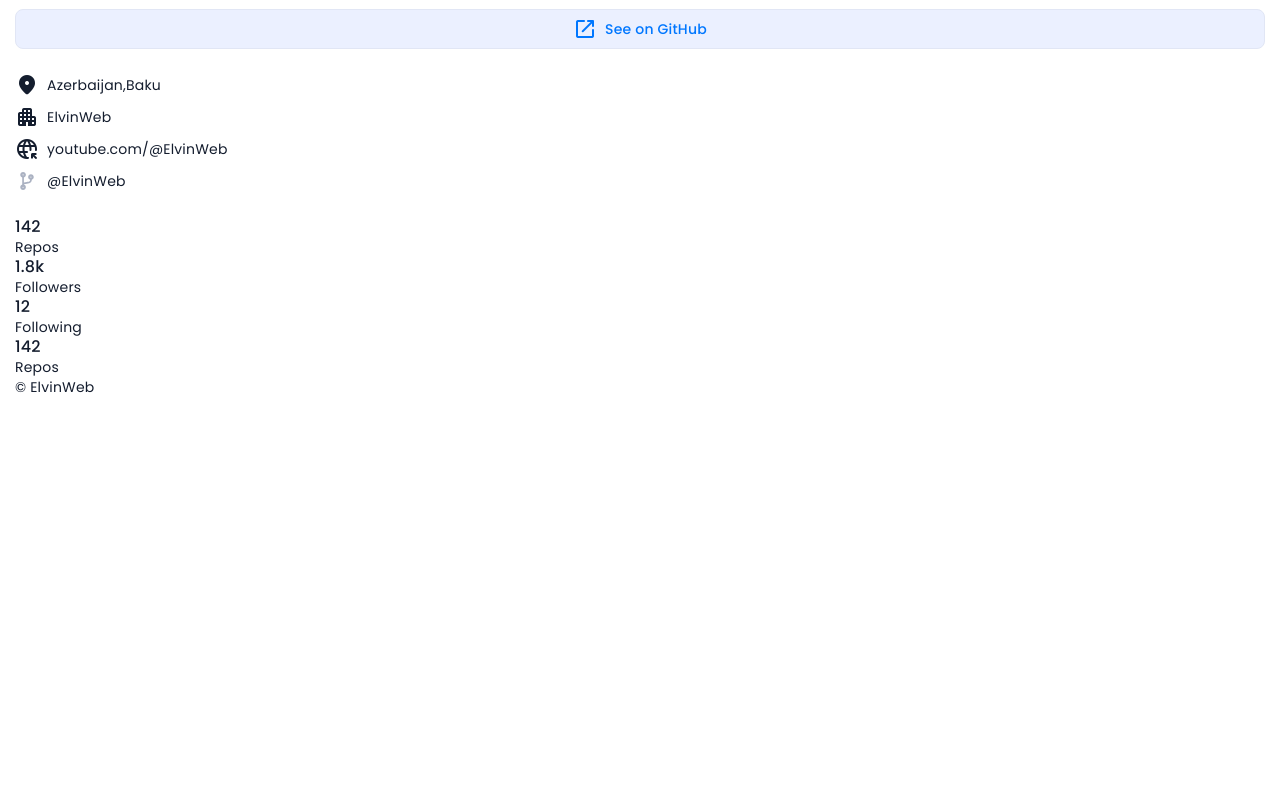
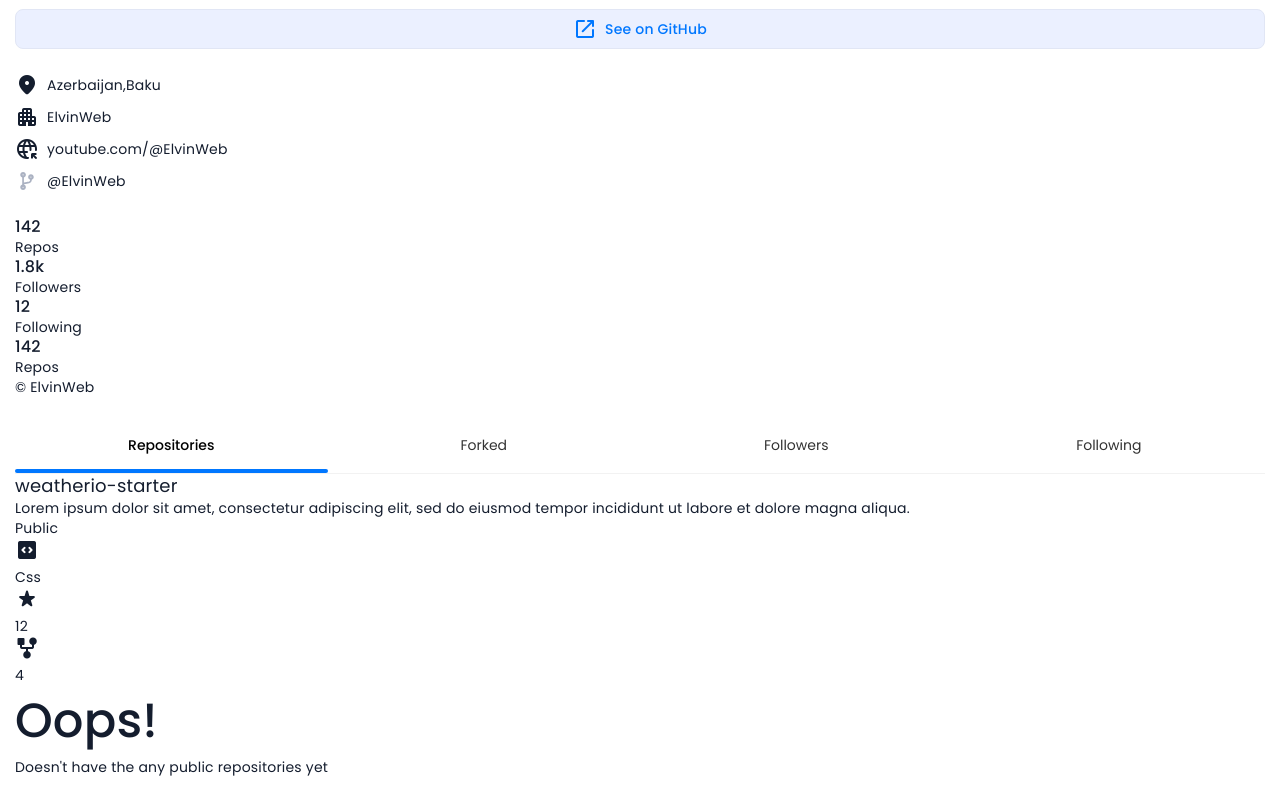
Before and after one commit to ElvinWeb/GitFinder, a plain HTML site: page index.html in a window 1280 px wide. Shown: the part 335-1128 px from the top of the page. Before the commit the page ends 800 px from the top, so only its background shows below. Drawn offline with nearby package versions, Linux system fonts and the light colour scheme.

Commit message:
searchBar toggler and tab section and style added

```diff
--- a/assets/JavaScript/app.js
+++ b/assets/JavaScript/app.js
@@ -0,0 +1,22 @@
+const addEventOnElement = function ($elements, eventType, callback) {
+  for (const $item of $elements) {
+    $item.addEventListener(eventType, callback);
+  }
+};
+
+const header = document.querySelector(".header");
+window.addEventListener("scroll", () => {
+  header.classList[window.screenY > 50 ? "add" : "remove"]("active");
+});
+
+const searchToggler = document.querySelector(".search-toggler");
+const searchField = document.querySelector(".search-field");
+let isExpanded = false;
+
+searchToggler.addEventListener("click", function () {
+  header.classList.toggle("search-active");
+  isExpanded = isExpanded ? true : false;
+  this.setAttribute("aria-expanded", isExpanded);
+
+  searchField.focus();
+});
--- a/assets/StyleSheet/main.css
+++ b/assets/StyleSheet/main.css
@@ -108,9 +108,6 @@
 }
 [data-theme="dark"] {
   color-scheme: dark;
-
-
-
 
   --background: var(--background-dark);
   --on-background: var(--on-background-dark);
@@ -294,6 +291,17 @@
 .label-2 {
   font-size: var(--label-2);
 }
+.sr-only {
+  position: absolute;
+  width: 1px;
+  height: 1px;
+  padding: 0;
+  margin: -1px;
+  overflow: hidden;
+  clip: rect(0, 0, 0, 0);
+  white-space: nowrap;
+  border-width: 0;
+}
 
 /* ------------------Header------------------ */
 .header {
@@ -406,7 +414,7 @@
 .search-btn:where(:hover, :focus-visible):not(:active) {
   background-color: var(--primary-hover);
 }
-/* ---------------Skip Content--------------- */
+/* -----------------Skip Content--------------- */
 .skip-to-content {
   position: fixed;
   top: 4px;
@@ -576,3 +584,42 @@
     transform: translateX(200%);
   }
 }
+/* -----------------Tab Navigaton--------------- */
+.tab-list {
+  display: flex;
+  overflow-x: auto;
+  border-block-end: 1px solid var(--alpha-5);
+}
+.tab-list::-webkit-scrollbar {
+  display: none;
+}
+.tab-btn {
+  position: relative;
+  height: 48px;
+  padding-inline: 20px;
+  font-size: var(--label-1);
+  margin-block-end: 4px;
+  border-radius: var(--radius-8);
+  opacity: 0.8;
+  flex: 1 0 25%;
+  transition: var(--transition-short);
+}
+.tab-btn:where(:hover, :focus-visible):not(:active) {
+  background-color: var(--alpha-5);
+  opacity: 1;
+}
+.tab-btn[aria-selected="true"] {
+  font-weight: var(--weight-medium);
+  opacity: 1;
+}
+
+.tab-btn[aria-selected="true"]::after {
+  content: "";
+  position: absolute;
+  top: 100%;
+  left: 0;
+  width: 100%;
+  height: 4px;
+  background-color: var(--primary);
+  border-radius: var(--radius-pill);
+}
--- a/index.html
+++ b/index.html
@@ -185,6 +185,129 @@
             </div>
           </section> -->
         </section>
+        <!-- Tab -->
+        <section class="tab-container">
+          <div class="tab-list" aria-label="Tab navigation">
+            <button
+              class="tab-btn"
+              aria-selected="true"
+              id="tab-1"
+              tabindex="0"
+              aria-controls="pabel-1"
+              data-tab-btn
+            >
+              Repositories
+            </button>
+            <button
+              class="tab-btn"
+              aria-selected="false"
+              id="tab-2"
+              tabindex="-1"
+              aria-controls="pabel-2"
+              data-tab-btn
+              data-forked-tab-btn
+            >
+              Forked
+            </button>
+            <button
+              class="tab-btn"
+              aria-selected="false"
+              id="tab-3"
+              tabindex="-1"
+              aria-controls="pabel-3"
+              data-tab-btn
+              data-follower-tab-btn
+            >
+              Followers
+            </button>
+            <button
+              class="tab-btn"
+              aria-selected="false"
+              id="tab-4"
+              tabindex="-1"
+              aria-controls="pabel-4"
+              data-tab-btn
+              data-following-tab-btn
+            >
+              Following
+            </button>
+          </div>
+          <div
+            class="tab-pane"
+            id="panel-1"
+            tabindex="0"
+            aria-labelledby="tab-1"
+            data-tab-panel
+            data-repo-panel
+          >
+            <h2 class="sr-only">Repositories</h2>
+
+            <article class="card repo-card">
+              <div class="card-body">
+                <a href="" class="card-title" target="_blank">
+                  <h3 class="title-3">weatherio-starter</h3>
+                </a>
+                <p class="card-text">
+                  Lorem ipsum dolor sit amet, consectetur adipiscing elit, sed
+                  do eiusmod tempor incididunt ut labore et dolore magna aliqua.
+                </p>
+                <span class="badge">Public</span>
+              </div>
+              <div class="card-footer">
+                <div class="meta-item">
+                  <span class="material-symbols-rounded" aria-hidden="true"
+                    >code_blocks</span
+                  >
+                  <span class="span">Css</span>
+                </div>
+                <div class="meta-item">
+                  <span class="material-symbols-rounded" aria-hidden="true"
+                    >star_rate</span
+                  >
+                  <span class="span">12</span>
+                </div>
+                <div class="meta-item">
+                  <span class="material-symbols-rounded" aria-hidden="true"
+                    >family_history</span
+                  >
+                  <span class="span">4</span>
+                </div>
+              </div>
+            </article>
+
+            <div class="error-content">
+              <p class="title-1">Oops!</p>
+              <p class="text">Doesn't have the any public repositories yet</p>
+            </div>
+          </div>
+          <div
+            class="tab-pane"
+            id="panel-2"
+            tabindex="0"
+            aria-labelledby="tab-2"
+            data-tab-panel
+            data-fork-panel
+            hidden
+          ></div>
+          <div
+            class="tab-pane"
+            id="panel-3"
+            tabindex="0"
+            aria-labelledby="tab-3"
+            data-tab-panel
+            data-follower-panel
+            hidden
+          ></div>
+          <div
+            class="tab-pane"
+            id="panel-4"
+            tabindex="0"
+            aria-labelledby="tab-4"
+            data-tab-panel
+            data-following-panel
+            hidden
+          ></div>
+        </section>
       </div>
     </main>
 
```
